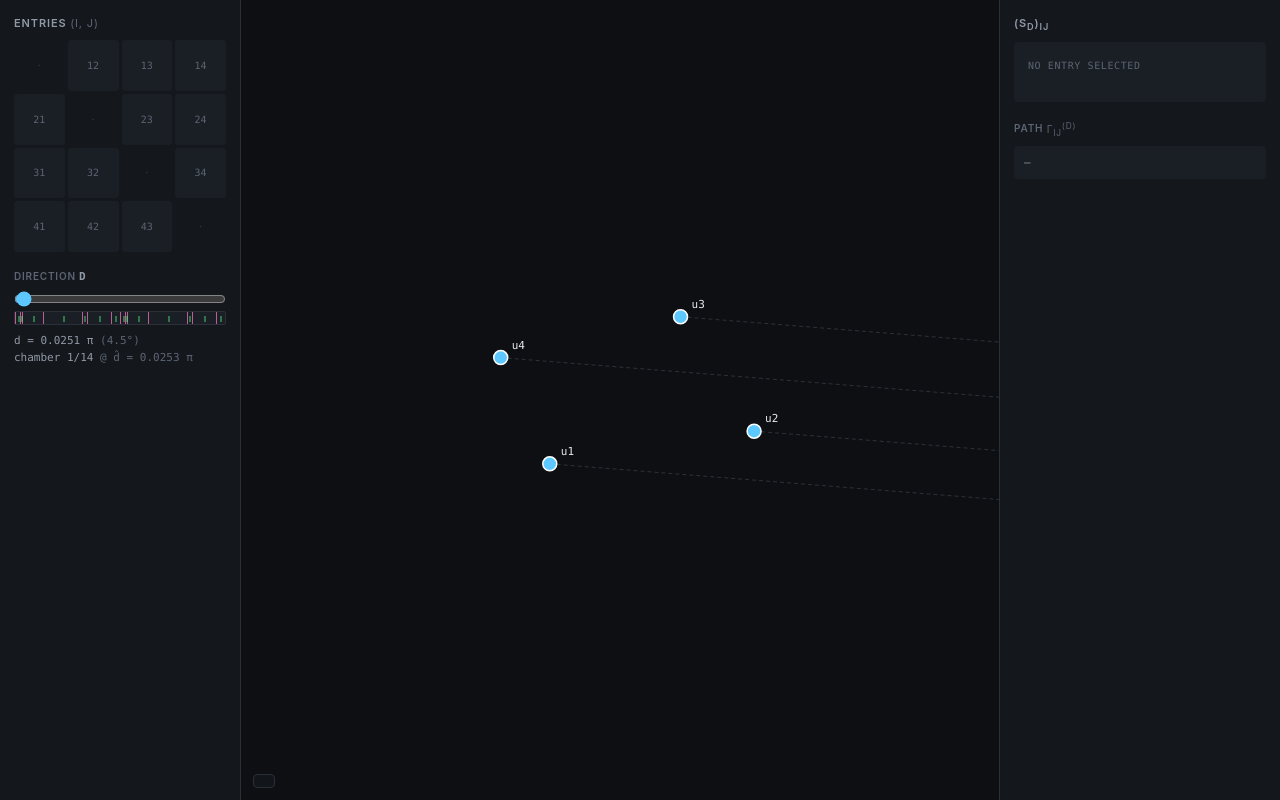
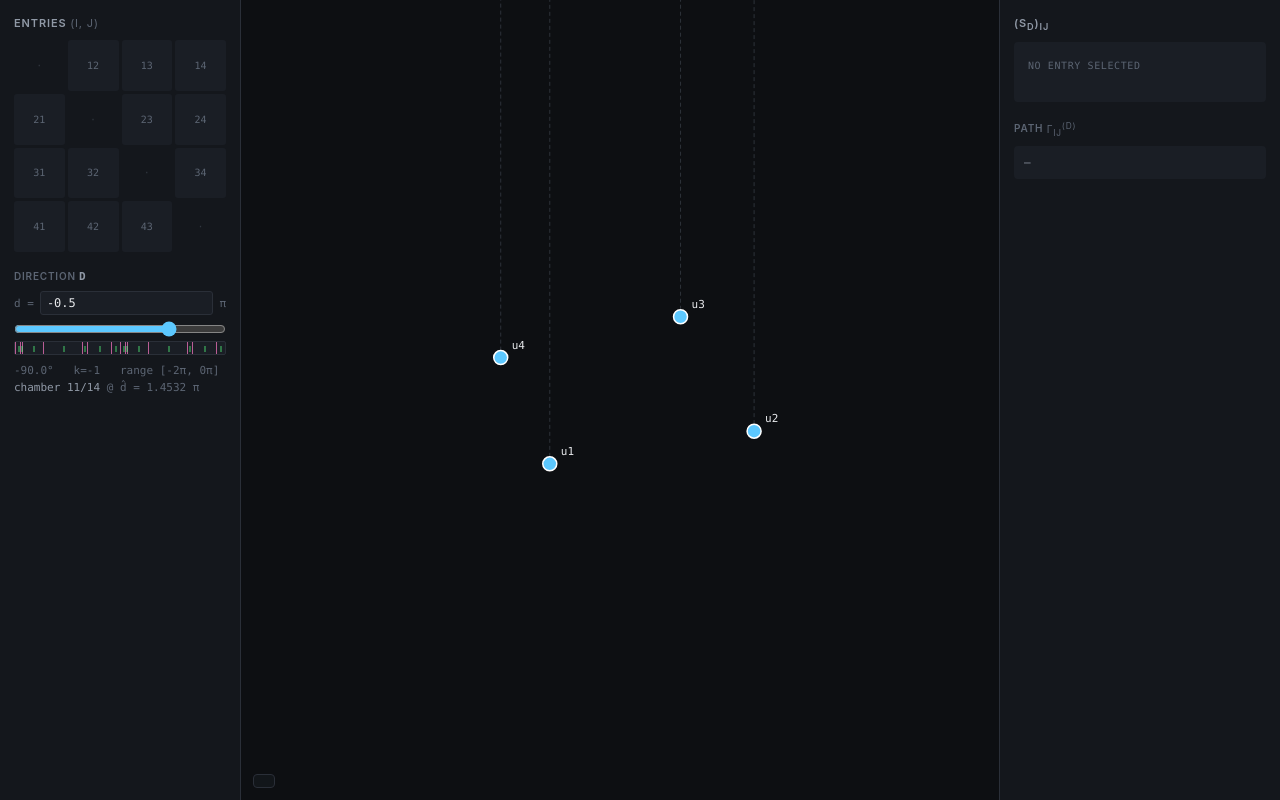
Before and after one commit to dtq1997/Stokes-Matrix, a website built with Vite: page web/index.html in a window 1280 px wide. Built offline with nearby package versions, Linux system fonts and the light colour scheme.

Commit message:
ui: d slider [2kπ, (2k+2)π] + π 单位输入框 (支持分数), 默认 d=-π/2 (k=-1)

```diff
--- a/web/index.html
+++ b/web/index.html
@@ -13,6 +13,11 @@
         <h2>Entries <span class="dim">(i, j)</span></h2>
         <div id="entry-grid"></div>
         <h3>Direction <span class="mono">d</span></h3>
+        <div id="d-input-wrap" class="mono">
+          <span class="dim">d =</span>
+          <input id="d-input" type="text" inputmode="decimal" autocomplete="off" />
+          <span class="dim">π</span>
+        </div>
         <div id="d-slider-wrap"></div>
         <div id="d-readout" class="mono"></div>
       </aside>
--- /dev/null
+++ b/web/src/lib/pi-input.ts
@@ -0,0 +1,25 @@
+// d 输入框: 单位固定 π, 支持 "1/3", "-1/2", "0.5", "5", "-2.7" 等.
+// 返回 d / π 的 number, null 表示无效输入.
+
+export function parsePiInput(s: string): number | null {
+  s = s.trim();
+  if (s === '') return null;
+  const m = s.match(/^(-?\d+(?:\.\d+)?)\s*\/\s*(-?\d+(?:\.\d+)?)$/);
+  if (m) {
+    const a = Number(m[1]), b = Number(m[2]);
+    if (!Number.isFinite(a) || !Number.isFinite(b) || b === 0) return null;
+    return a / b;
+  }
+  const n = Number(s);
+  if (Number.isFinite(n)) return n;
+  return null;
+}
+
+/** 把 d/π 数字格式化成显示文本; 简短小数 (4 位), 去尾 0. */
+export function formatPi(v: number): string {
+  if (!Number.isFinite(v)) return '0';
+  let s = v.toFixed(4);
+  // 去尾 0 跟空小数点
+  s = s.replace(/(\.\d*?)0+$/, '$1').replace(/\.$/, '');
+  return s;
+}
--- a/web/src/main.ts
+++ b/web/src/main.ts
@@ -2,6 +2,7 @@ import { loadDataset } from './lib/data.js';
 import type { VizState, ComplexNum, PathRep } from './lib/types.js';
 import { Canvas } from './components/canvas.js';
 import { chamberOfDirection } from './lib/geometry.js';
+import { parsePiInput, formatPi } from './lib/pi-input.js';
 
 const fmtComplex = (re: number, im: number, digits = 4) => {
   const r = re.toFixed(digits);
@@ -44,27 +45,33 @@ async function main() {
     }
   }
 
-  // ---------- d slider (连续 0..2π) ----------
+  // ---------- d slider (连续, 区间 [2kπ, (2k+2)π], 输入框 π 单位) ----------
   const sliderWrap = document.getElementById('d-slider-wrap')!;
   const slider = document.createElement('input');
   slider.type = 'range';
-  slider.min = '0';
-  slider.max = String(2 * Math.PI);
-  slider.step = '0.001';
-  slider.value = String(dataset.chambers[0].d);
+  slider.step = '0.0001';
   sliderWrap.appendChild(slider);
   const dReadout = document.getElementById('d-readout')!;
+  const dInput = document.getElementById('d-input') as HTMLInputElement;
 
   const chamberDs = dataset.chambers.map(c => c.d);
 
-  // 在 slider 下方画 chamber/anti-Stokes ray 标记条
   const markStrip = document.createElement('div');
   markStrip.id = 'd-marker-strip';
   sliderWrap.appendChild(markStrip);
   buildMarkerStrip(markStrip);
 
-  slider.addEventListener('input', () => {
-    const d = Number(slider.value);
+  let currentD = -Math.PI / 2;  // 默认 d = -π/2 (k = -1)
+
+  function setD(d: number, source: 'slider' | 'input' | 'init' = 'init') {
+    currentD = d;
+    const k = Math.floor(d / (2 * Math.PI));
+    const lo = 2 * k * Math.PI;
+    const hi = (2 * k + 2) * Math.PI;
+    slider.min = String(lo);
+    slider.max = String(hi);
+    if (source !== 'slider') slider.value = String(d);
+    if (source !== 'input') dInput.value = formatPi(d / Math.PI);
     canvas.setDirection(d);
     const newCh = chamberOfDirection(d, chamberDs);
     if (newCh !== state.selectedChamber) {
@@ -75,7 +82,24 @@ async function main() {
     updateDReadout();
     updateStokesPanel();
     updatePathInfo();
+  }
+
+  slider.addEventListener('input', () => setD(Number(slider.value), 'slider'));
+
+  dInput.addEventListener('change', () => commitInput());
+  dInput.addEventListener('keydown', (e) => {
+    if (e.key === 'Enter') { e.preventDefault(); commitInput(); dInput.blur(); }
   });
+  function commitInput() {
+    const v = parsePiInput(dInput.value);
+    if (v === null) {
+      dInput.value = formatPi(currentD / Math.PI);   // 还原
+      dInput.classList.add('invalid');
+      setTimeout(() => dInput.classList.remove('invalid'), 600);
+      return;
+    }
+    setD(v * Math.PI, 'input');
+  }
 
   function buildMarkerStrip(el: HTMLDivElement) {
     el.innerHTML = '';
@@ -98,14 +122,18 @@ async function main() {
   }
 
   function updateDReadout() {
-    const d = Number(slider.value);
-    const dPi = (d / Math.PI).toFixed(4);
+    const d = currentD;
+    const k = Math.floor(d / (2 * Math.PI));
     const deg = (d * 180 / Math.PI).toFixed(1);
     const chDPi = (dataset.chambers[state.selectedChamber].d / Math.PI).toFixed(4);
-    dReadout.innerHTML = `d = ${dPi} π <span class="dim">(${deg}°)</span><br/>` +
+    dReadout.innerHTML =
+      `<span class="dim">${deg}° &nbsp; k=${k} &nbsp; range [${2*k}π, ${2*k+2}π]</span><br/>` +
       `chamber ${state.selectedChamber + 1}/${dataset.chambers.length} ` +
       `<span class="dim">@ d̂ = ${chDPi} π</span>`;
   }
+
+  // 初始化默认值
+  setD(currentD, 'init');
 
   function selectEntry(i: number, j: number) {
     state.selectedEntry = [i, j];
@@ -171,9 +199,6 @@ async function main() {
     el.textContent = lines.join('\n');
   }
 
-  updateDReadout();
-  updateStokesPanel();
-  updatePathInfo();
 }
 
 main().catch(err => {
--- a/web/src/styles/main.css
+++ b/web/src/styles/main.css
@@ -102,6 +102,27 @@ h3 {
 #entry-grid .cell.diag { background: transparent; cursor: default; color: var(--fg-muted); opacity: 0.4; }
 #entry-grid .cell.selected { background: var(--accent); color: var(--bg); border-color: var(--accent); }
 
+#d-input-wrap {
+  display: flex;
+  align-items: center;
+  gap: 6px;
+  margin-bottom: 6px;
+}
+#d-input {
+  flex: 1;
+  background: var(--bg-elev);
+  border: 1px solid var(--border);
+  border-radius: 3px;
+  color: var(--fg);
+  font-family: var(--font-mono);
+  font-size: 12px;
+  padding: 4px 6px;
+  outline: none;
+  width: 100%;
+}
+#d-input:focus { border-color: var(--accent); }
+#d-input.invalid { border-color: var(--bad); }
+
 #d-slider-wrap input[type=range] {
   width: 100%;
   accent-color: var(--accent);
```
Also changed, not shown: web/e2e/smoke.spec.ts (+45 -5 lines).
